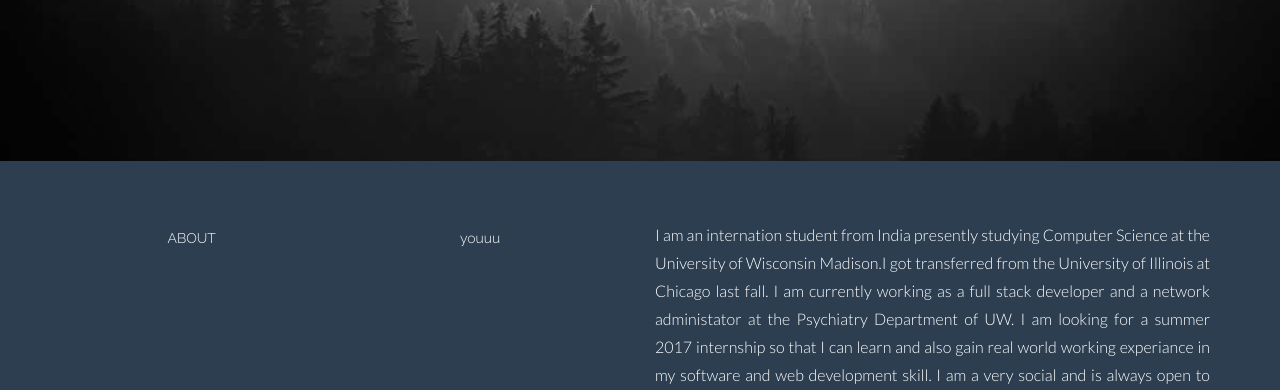
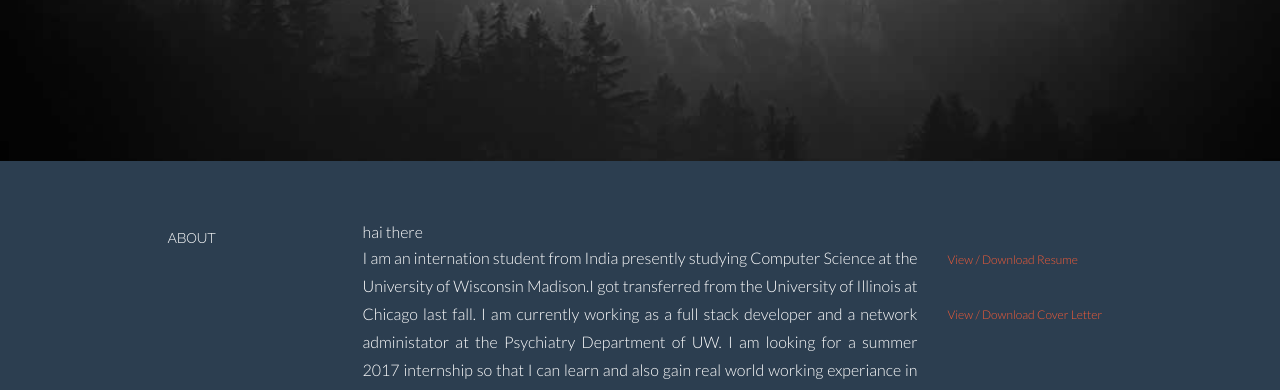
Before and after one commit to pranavrajiv/pranavWeb, a plain HTML site: page docs/index.html in a window 1280 px wide. Shown: the part 399-789 px from the top of the page. Drawn offline with Linux system fonts and the light colour scheme; files whose address does not match are found by name.

Commit message:
Update index.html

```diff
--- a/docs/index.html
+++ b/docs/index.html
@@ -74,8 +74,8 @@
 				<div class="col-lg-2 col-lg-offset-1">
 					<h5>ABOUT</h5>
 				</div>
-				<div class="col-lg-2 col-lg-offset-1">
-					<h5>youuu</h5>
+				<div class="col-lg-6">
+					hai there
 				</div>
 
 				<div class="col-lg-6">
```
